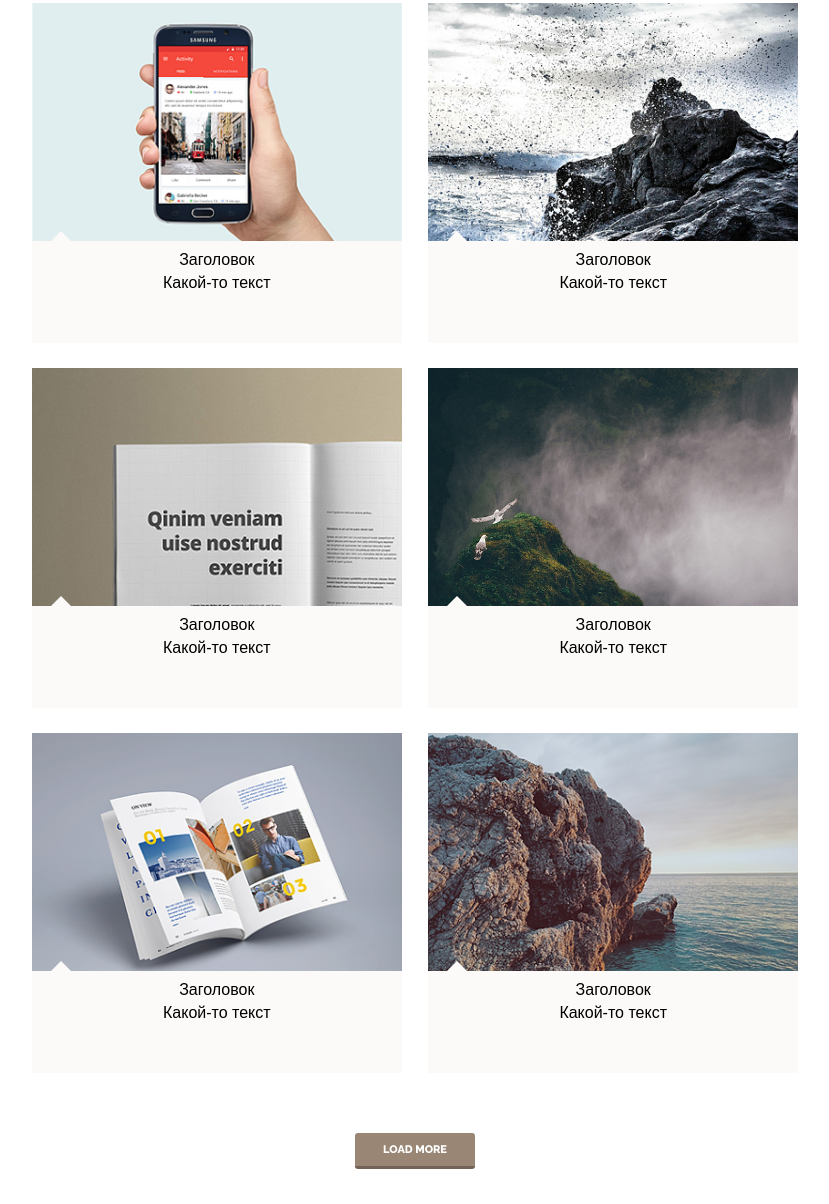
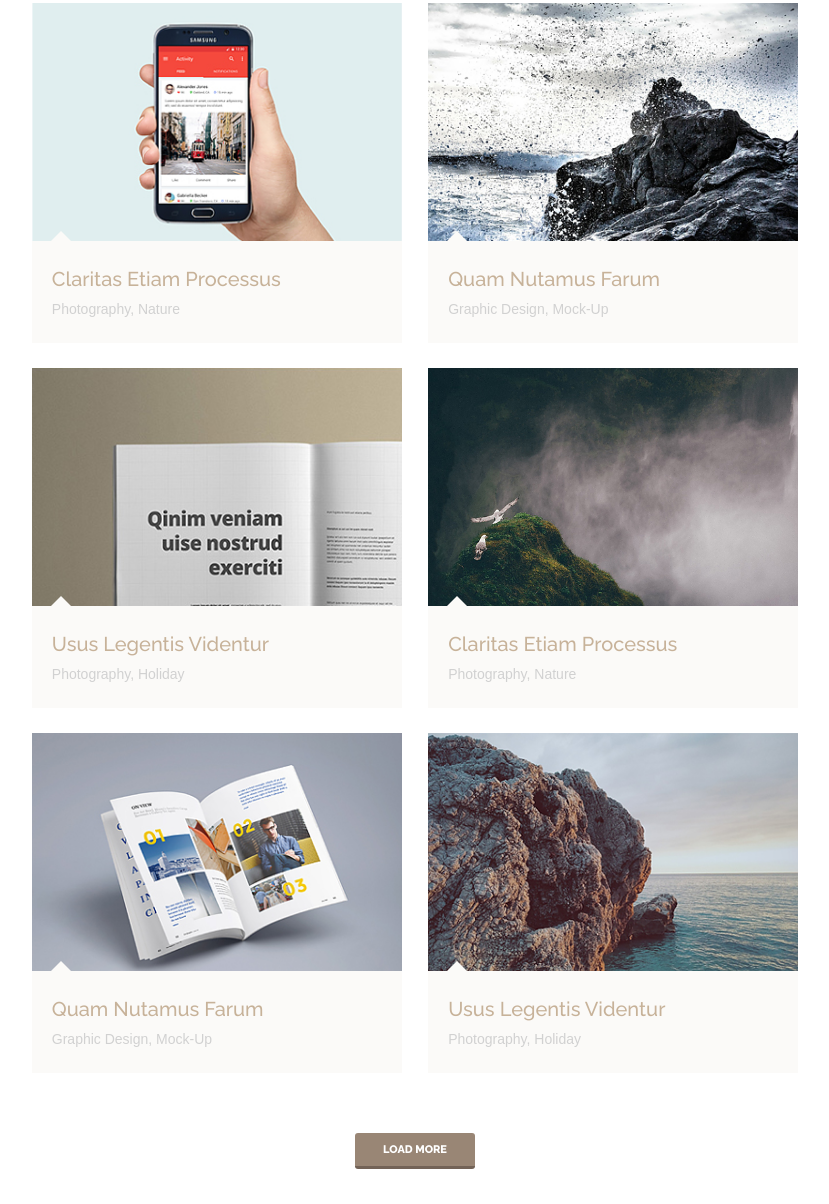
Before and after one commit to TIBO999/project_02, a plain HTML site: page index.html in a window 1280 px wide. Shown: the part 2302-3506 px from the top of the page, without its empty margins (225-1054 px from the left). Drawn offline with Linux system fonts and the light colour scheme.

Commit message:
latest_projects edited

```diff
--- a/css/style.css
+++ b/css/style.css
@@ -52,7 +52,6 @@
   font-weight: 400;
   font-style: normal;
 }
-
 body {
   margin: 0;
   padding: 0;
@@ -82,6 +81,15 @@ body {
   margin: 0 auto;
   text-align: center;
 }
+.container-secondary {
+  width: 64%;
+  display: flex;
+  flex-direction: column;
+  flex-wrap: wrap;
+  justify-content: space-between;
+  align-items: center;
+  margin: 0 auto;
+}
 .container-secondary_inner h2 {
   font-family: raleway, Arial, Helvetica, sans-serif;
   font-weight: 600;
@@ -93,20 +101,6 @@ body {
   font-size: 12px;
   line-height: 21px;
 }
-.container-secondary {
-  width: 64%;
-  display: flex;
-  flex-direction: column;
-  flex-wrap: wrap;
-  justify-content: space-between;
-  align-items: center;
-  margin: 0 auto;
-}
-
-
-
-
-
 .carusel {
   background-color: rgba(17, 13, 9, 0.644);
   position: relative;
@@ -587,10 +581,10 @@ body {
   display: block;
 }
 .article:hover .article-btn-link:hover {
-  background-color: red;
+  background-image: url('../img/link_hover.png');
 }
 .article:hover .article-btn-search:hover {
-  background-color: red;
+  background-image: url('../img/lupa_hover.png');
 }
 .article:hover .article-photo {
   filter: brightness(20%);
@@ -602,9 +596,11 @@ body {
   border-bottom: 10px solid rgb(54, 47, 45);
 }
 .article-photo {
-  display: block;
   width: 100%;
   height: 70%;
+  display: flex;
+  justify-content: center;
+  align-items: center;
 }
 .image_1 {
   background-image: url(../img/latest_project_1.jpg);
@@ -633,10 +629,24 @@ body {
   background-size: cover;
 }
 .article-txt-wrapper {
+  display: flex;
+  flex-wrap: wrap;
+  flex-direction: column;
   width: 100%;
   height: 30%;
   position: relative;
   background-color: rgb(251, 250, 248);
+  justify-content: center;
+}
+.article-title {
+  display: block;
+  padding: 10px 10px 0 10px;
+  text-align: left;
+  font-family: raleway, Arial, Helvetica, sans-serif;
+  font-weight: 500;
+  font-size: 20px;
+  color: rgb(199, 178, 153);
+  margin-left: 10px;
 }
 .article-txt-wrapper:before {
   content: "";
@@ -645,21 +655,21 @@ body {
   position: absolute;
   top: -20px;
   left: 19px;
-}
-.article-title {
-  display: block;
-  text-align: center;
-  padding: 10px 10px 0 10px;
-}
+  }
 .article-txt {
   display: block;
-  text-align: center;
-  padding: 5px;
+  padding: 10px;
+  font-family: monserrat, Arial, Helvetica, sans-serif;
+  font-weight: 300;
+  font-size: 14px;
+  text-align: left;
+  color: rgb(209, 209, 209);
+  margin-left: 10px;
 }
 .article-btn-link,
 .article-btn-search {
-  width: 20px;
-  height: 20px;
+  width: 30px;
+  height: 30px;
   display: none;
   -webkit-background-size: cover;
   background-size: cover;
@@ -668,13 +678,13 @@ body {
   border: none;
   background-color: transparent;
   position: absolute;
-  top: 45%
+  top: 33%
 }
 .article-btn-link {
-  background-image: url('https://image.flaticon.com/icons/png/512/34/34735.png');
-  left: 35%;
+  background-image: url('../img/link.png');
+  left: 38%;
 }
 .article-btn-search {
-  background-image: url('https://static.thenounproject.com/png/101791-200.png');
-  right: 35%;
+  background-image: url('../img/lupa.png');
+  right: 38%;
 }
--- a/index.html
+++ b/index.html
@@ -201,8 +201,8 @@
                         <div class="article-photo image_1">
                         </div>
                         <div class="article-txt-wrapper">
-                            <span class="article-title">Заголовок</span>
-                            <span class="article-txt">Какой-то текст</span>
+                            <span class="article-title">Claritas Etiam Processus</span>
+                            <span class="article-txt">Photography, Nature</span>
                         </div>
                         <button class="article-btn-link"></button>
                         <button class="article-btn-search"></button>
@@ -211,8 +211,8 @@
                         <div class="article-photo  image_2">
                         </div>
                         <div class="article-txt-wrapper">
-                            <span class="article-title">Заголовок</span>
-                            <span class="article-txt">Какой-то текст</span>
+                            <span class="article-title">Quam Nutamus Farum</span>
+                            <span class="article-txt">Graphic Design, Mock-Up</span>
                         </div>
                         <button class="article-btn-link"></button>
                         <button class="article-btn-search"></button>
@@ -221,18 +221,23 @@
                         <div class="article-photo image_3">
                         </div>
                         <div class="article-txt-wrapper">
-                            <span class="article-title">Заголовок</span>
-                            <span class="article-txt">Какой-то текст</span>
+                            <span class="article-title">Usus Legentis Videntur</span>
+                            <span class="article-txt">Photography, Holiday</span>
                         </div>
                         <button class="article-btn-link"></button>
                         <button class="article-btn-search"></button>
                     </div>
                     <div class="article">
                         <div class="article-photo image_4">
+                            <svg
+                                xmlns="http://www.w3.org/2000/svg"
+                                xmlns:xlink="http://www.w3.org/1999/xlink"
+                                width="26px" height="25px">
+                            </svg>
                         </div>
                         <div class="article-txt-wrapper">
-                            <span class="article-title">Заголовок</span>
-                            <span class="article-txt">Какой-то текст</span>
+                            <span class="article-title">Claritas Etiam Processus</span>
+                            <span class="article-txt">Photography, Nature</span>
                         </div>
                         <button class="article-btn-link"></button>
                         <button class="article-btn-search"></button>
@@ -241,8 +246,8 @@
                         <div class="article-photo image_5">
                         </div>
                         <div class="article-txt-wrapper">
-                            <span class="article-title">Заголовок</span>
-                            <span class="article-txt">Какой-то текст</span>
+                            <span class="article-title">Quam Nutamus Farum</span>
+                            <span class="article-txt">Graphic Design, Mock-Up</span>
                         </div>
                         <button class="article-btn-link"></button>
                         <button class="article-btn-search"></button>
@@ -251,8 +256,8 @@
                         <div class="article-photo image_6">
                         </div>
                         <div class="article-txt-wrapper">
-                            <span class="article-title">Заголовок</span>
-                            <span class="article-txt">Какой-то текст</span>
+                            <span class="article-title">Usus Legentis Videntur</span>
+                            <span class="article-txt">Photography, Holiday</span>
                         </div>
                         <button class="article-btn-link"></button>
                         <button class="article-btn-search"></button>
```
Also changed, not shown: img/link.png (added), img/link_hover.png (added), img/lupa.png (added), img/lupa_hover.png (added).
